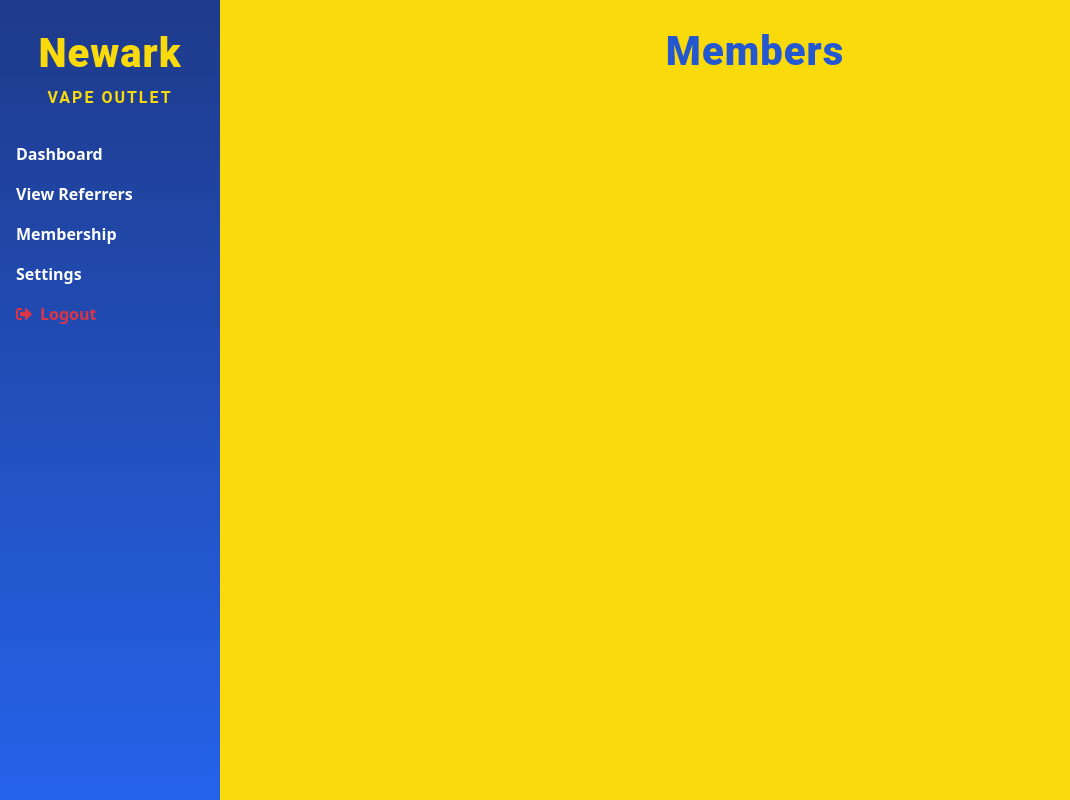
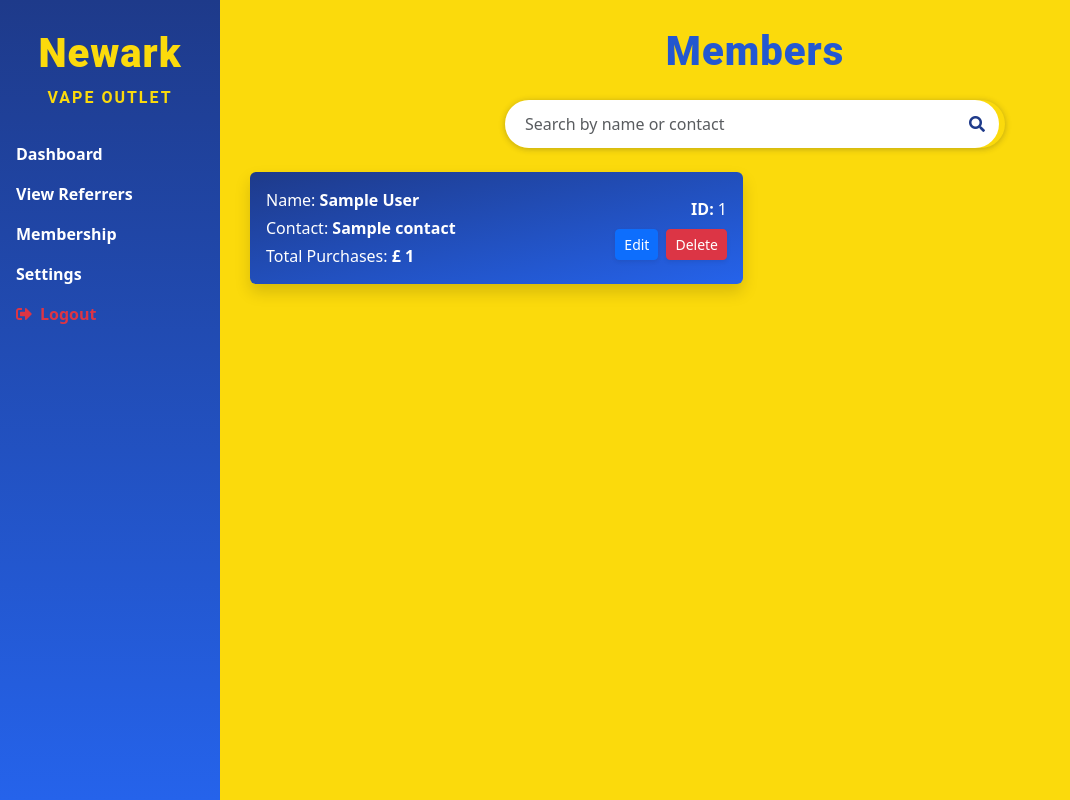
Before and after one commit to ashwinbiju09/referral-tracker, a Flask app: template templates/members.html in a window 1280 px wide. Shown: the whole page, without its empty margins (0-1070 px from the left). Run offline with Flask 3, Linux system fonts and the light colour scheme; the template is opened without the code that fills it: most values are stand-ins (such as "Sample title", 1, 10 or a date in 2020); some libraries are stand-ins or nearby versions.

Commit message:
Implemented member functionality

```diff
--- a/app.py
+++ b/app.py
@@ -35,6 +35,18 @@ def generate_referral_code():
         if not cursor.fetchone():
             return code
 
+# Function to generate Member ID
+
+
+def generate_member_id():
+    while True:
+        member_id = 'NVO' + ''.join(random.choices(string.digits, k=6))
+        cursor = mysql.connection.cursor()
+        cursor.execute(
+            "SELECT 1 FROM members WHERE member_id = %s", (member_id,))
+        if not cursor.fetchone():
+            return member_id
+
 # Home page
 
 
@@ -61,13 +73,21 @@ def index():
     """)
     total_references = cursor.fetchone()['total_references'] or 0
 
+    # Fetch total members count
+    cursor.execute("""
+        SELECT COUNT(*) AS total_members
+        FROM members
+    """)
+    total_members = cursor.fetchone()['total_members'] or 0
+
     cursor.close()
 
     return render_template(
         'index.html',
         total_referrers=total_referrers,
         successful_references=successful_references,
-        total_references=total_references
+        total_references=total_references,
+        total_members=total_members  # Pass total_members to the template
     )
 
 # Add a referrer
@@ -88,13 +108,6 @@ def add_referrer():
     mysql.connection.commit()
     cursor.close()
     return redirect(url_for('index'))
-
-# View all Members
-
-
-@app.route("/members")
-def view_members():
-    return render_template('members.html')
 
 # View Settings
 
@@ -324,6 +337,71 @@ def update_referee():
     cursor.close()
     return redirect(url_for('search_referral', referral_code=referral_code))
 
+# Route to display members
+
+
+@app.route('/members')
+def view_members():
+    page = request.args.get('page', 1, type=int)
+    per_page = 10
+    offset = (page - 1) * per_page
+
+    cursor = mysql.connection.cursor()
+    cursor.execute("SELECT * FROM members LIMIT %s OFFSET %s",
+                   (per_page, offset))
+    members = cursor.fetchall()
+
+    cursor.execute("SELECT COUNT(*) AS total FROM members")
+    total = cursor.fetchone()['total']
+    total_pages = ceil(total / per_page)
+
+    cursor.close()
+    return render_template('members.html', members=members, page=page, total_pages=total_pages)
+
+
+# Route to add a member
+@app.route('/add_member', methods=['POST'])
+def add_member():
+    first_name = request.form.get('first_name')
+    last_name = request.form.get('last_name')
+    contact = request.form.get('contact')
+    member_id = generate_member_id()
+
+    cursor = mysql.connection.cursor()
+    cursor.execute(
+        "INSERT INTO members (member_id, first_name, last_name, contact, total_purchase_amount) VALUES (%s, %s, %s, %s, 0.00)",
+        (member_id, first_name, last_name, contact)
+    )
+    mysql.connection.commit()
+    cursor.close()
+    return redirect(url_for('view_members'))
+
+
+# Route to delete a member
+@app.route('/delete_member/<int:member_id>', methods=['POST'])
+def delete_member(member_id):
+    cursor = mysql.connection.cursor()
+    cursor.execute("DELETE FROM members WHERE id = %s", (member_id,))
+    mysql.connection.commit()
+    cursor.close()
+    return redirect(url_for('view_members'))
+
+
+@app.route('/update_member/<int:member_id>', methods=['POST'])
+def update_member(member_id):
+    purchase_amount = float(request.form.get('purchase_amount'))
+
+    cursor = mysql.connection.cursor()
+    cursor.execute("""
+        UPDATE members
+        SET total_purchase_amount = total_purchase_amount + %s
+        WHERE id = %s
+    """, (purchase_amount, member_id))
+    mysql.connection.commit()
+    cursor.close()
+
+    return redirect(url_for('view_members'))
+
 
 if __name__ == '__main__':
     app.run(debug=True)
--- a/templates/index.html
+++ b/templates/index.html
@@ -33,11 +33,11 @@
     </div>
 </div>
 
-<!-- Add Referrer -->
+<!-- Add Member -->
 <div class="card mb-4 shadow-sm border-0">
     <div class="card-header text-white" style="background: linear-gradient(to bottom right, #1E3A8A, #2563EB);">Add Member</div>
     <div class="card-body">
-        <form method="POST" action="">
+        <form method="POST" action="/add_member">
             <div class="row g-2 align-items-center">
                 <div class="col-md-3">
                     <input type="text" name="first_name" class="form-control shadow-sm" placeholder="First Name" required>
--- a/templates/members.html
+++ b/templates/members.html
@@ -8,6 +8,118 @@
     <h2 class="animated-heading">Members</h2>
 </div>
 
+<!-- Search Bar -->
+<div class="d-flex justify-content-center mb-4">
+    <div class="input-group" style="width: 500px; border-radius: 50px; box-shadow: 0px 1px 6px rgba(32, 33, 36, 0.28);">
+        <input type="text" id="search-bar"
+               class="form-control shadow-none border-0"
+               placeholder="Search by name or contact"
+               style="border-radius: 50px; padding: 12px 20px; font-size: 16px;">
+        <button class="btn btn-search" style="border-radius: 50px;color: #1E3A8A; border: none; padding: 10px 20px; margin-left: -50px; display: flex; align-items: center; justify-content: center;">
+            <i class="fas fa-search"></i>
+        </button>
+    </div>
+</div>
 
 
+<!-- Members List -->
+<div class="row" id="members-list">
+    {% for member in members %}
+        <div class="col-md-6 mb-4 member-item">
+            <div class="card shadow border-0" style="background: linear-gradient(to bottom right, #1E3A8A, #2563EB); color: white;">
+                <div class="card-body d-flex justify-content-between align-items-center">
+                    <!-- Left Content -->
+                    <div>
+                        <p class="mb-1">Name: <strong>{{ member.first_name }} {{ member.last_name }}</strong></p>
+                        <p class="mb-1">Contact: <strong>{{ member.contact }}</strong></p>
+                        <p class="mb-0">Total Purchases: <strong id="total-purchase-{{ member.id }}">&pound; {{ member.total_purchase_amount }}</strong></p>
+                    </div>
+
+                    <!-- Right Content -->
+                    <div class="text-end">
+                        <p class="mb-2"><strong>ID:</strong> {{ member.member_id }}</p>
+                        <div class="d-flex gap-2">
+                            <!-- Edit Button -->
+                            <button class="btn btn-primary btn-sm shadow-sm" data-bs-toggle="modal" data-bs-target="#editModal{{ member.id }}">
+                                Edit
+                            </button>
+                            <!-- Delete Button -->
+                            <form action="/delete_member/{{ member.id }}" method="POST">
+                                <button type="submit" class="btn btn-danger btn-sm shadow-sm"
+                                        onclick="return confirm('Are you sure you want to delete this member?')">
+                                    Delete
+                                </button>
+                            </form>
+                        </div>
+                    </div>
+                </div>
+            </div>
+        </div>
+
+        <!-- Edit Modal -->
+        <div class="modal fade" id="editModal{{ member.id }}" tabindex="-1" aria-labelledby="editModalLabel{{ member.id }}" aria-hidden="true">
+            <div class="modal-dialog">
+                <div class="modal-content">
+                    <div class="modal-header">
+                        <h5 class="modal-title" id="editModalLabel{{ member.id }}">Edit Member Details</h5>
+                        <button type="button" class="btn-close" data-bs-dismiss="modal" aria-label="Close"></button>
+                    </div>
+                    <form method="POST" action="/update_member/{{ member.id }}">
+                        <div class="modal-body">
+                            <div class="mb-3">
+                                <label for="purchaseAmount{{ member.id }}" class="form-label">Purchase Amount</label>
+                                <input type="number" step="0.01" class="form-control" id="purchaseAmount{{ member.id }}" name="purchase_amount" placeholder="Enter purchase amount" required>
+                            </div>
+                        </div>
+                        <div class="modal-footer">
+                            <button type="button" class="btn btn-secondary" data-bs-dismiss="modal">Close</button>
+                            <button type="submit" class="btn btn-success">Save Changes</button>
+                        </div>
+                    </form>
+                </div>
+            </div>
+        </div>
+    {% endfor %}
+</div>
+
+<!-- Pagination -->
+<nav aria-label="Page navigation">
+    <ul class="pagination justify-content-center">
+        {% if page > 1 %}
+            <li class="page-item">
+                <a class="page-link" href="/members?page={{ page - 1 }}">Previous</a>
+            </li>
+        {% endif %}
+        {% for p in range(1, total_pages + 1) %}
+            <li class="page-item {% if p == page %}active{% endif %}">
+                <a class="page-link" href="/members?page={{ p }}">{{ p }}</a>
+            </li>
+        {% endfor %}
+        {% if page < total_pages %}
+            <li class="page-item">
+                <a class="page-link" href="/members?page={{ page + 1 }}">Next</a>
+            </li>
+        {% endif %}
+    </ul>
+</nav>
+
+<!-- Search Script -->
+<script>
+    document.getElementById('search-bar').addEventListener('input', function () {
+        const query = this.value.toLowerCase();
+        const members = document.querySelectorAll('.member-item');
+
+        members.forEach(member => {
+            const name = member.querySelector('p:nth-child(1)').textContent.toLowerCase();
+            const contact = member.querySelector('p:nth-child(2)').textContent.toLowerCase();
+
+            if (name.includes(query) || contact.includes(query)) {
+                member.style.display = '';
+            } else {
+                member.style.display = 'none';
+            }
+        });
+    });
+</script>
+
 {% endblock %}
--- a/templates/stats.html
+++ b/templates/stats.html
@@ -6,7 +6,7 @@
                 <i class="fas fa-user-friends fa-2x me-3" style="color: #FBDA0C;"></i> <!-- Icon -->
                 <div class="text-truncate">
                     <h5 class="card-title fw-bold mb-1" style="color: #FBDA0C;">Total Members</h5> <!-- Title -->
-                    <p class="card-text fs-3 fw-bold mb-0" style="color: #FBDA0C;">0</p> <!-- Value -->
+                    <p class="card-text fs-3 fw-bold mb-0" style="color: #FBDA0C;">{{ total_members }}</p> <!-- Value -->
                 </div>
             </div>
         </div>
```
